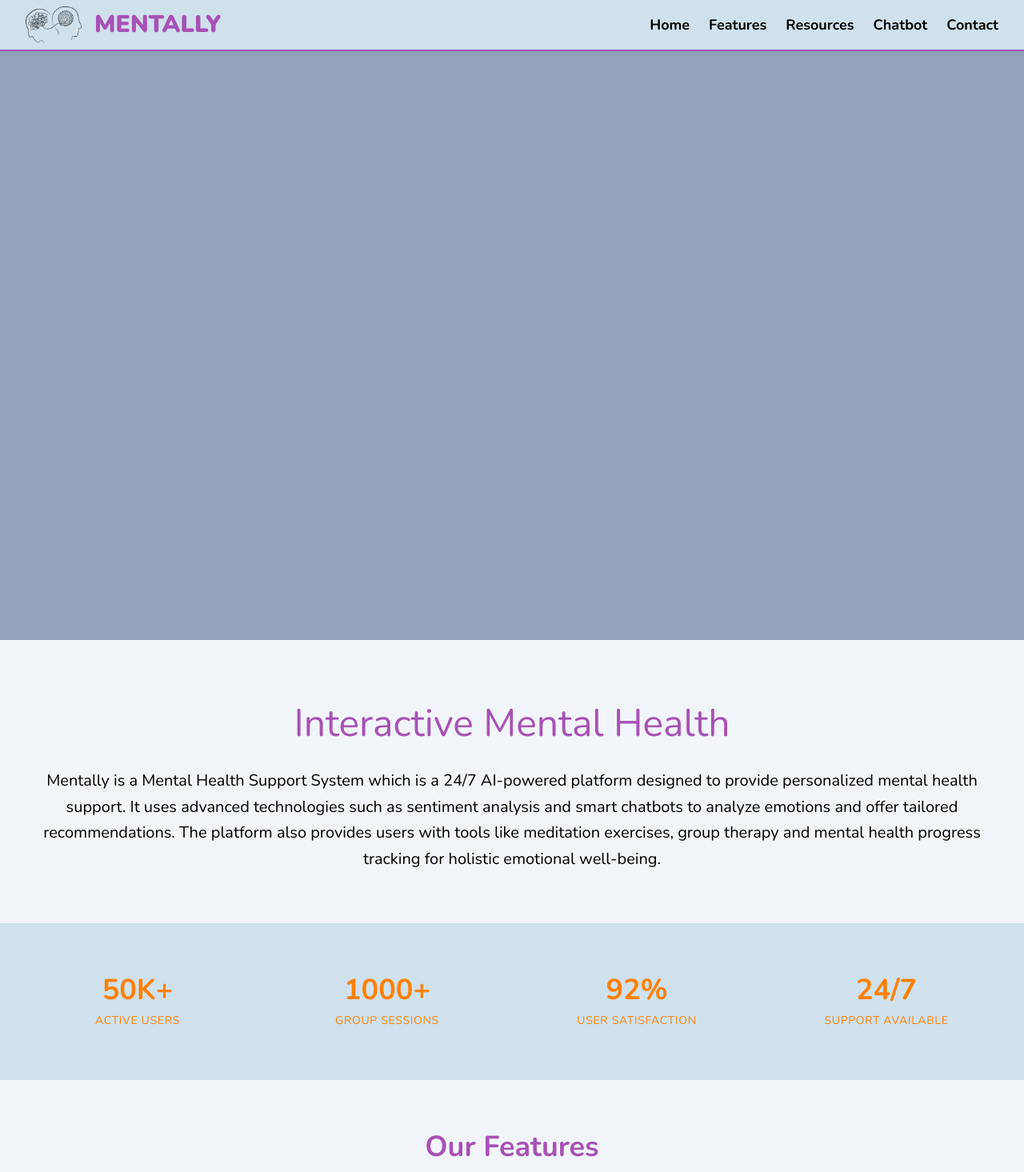
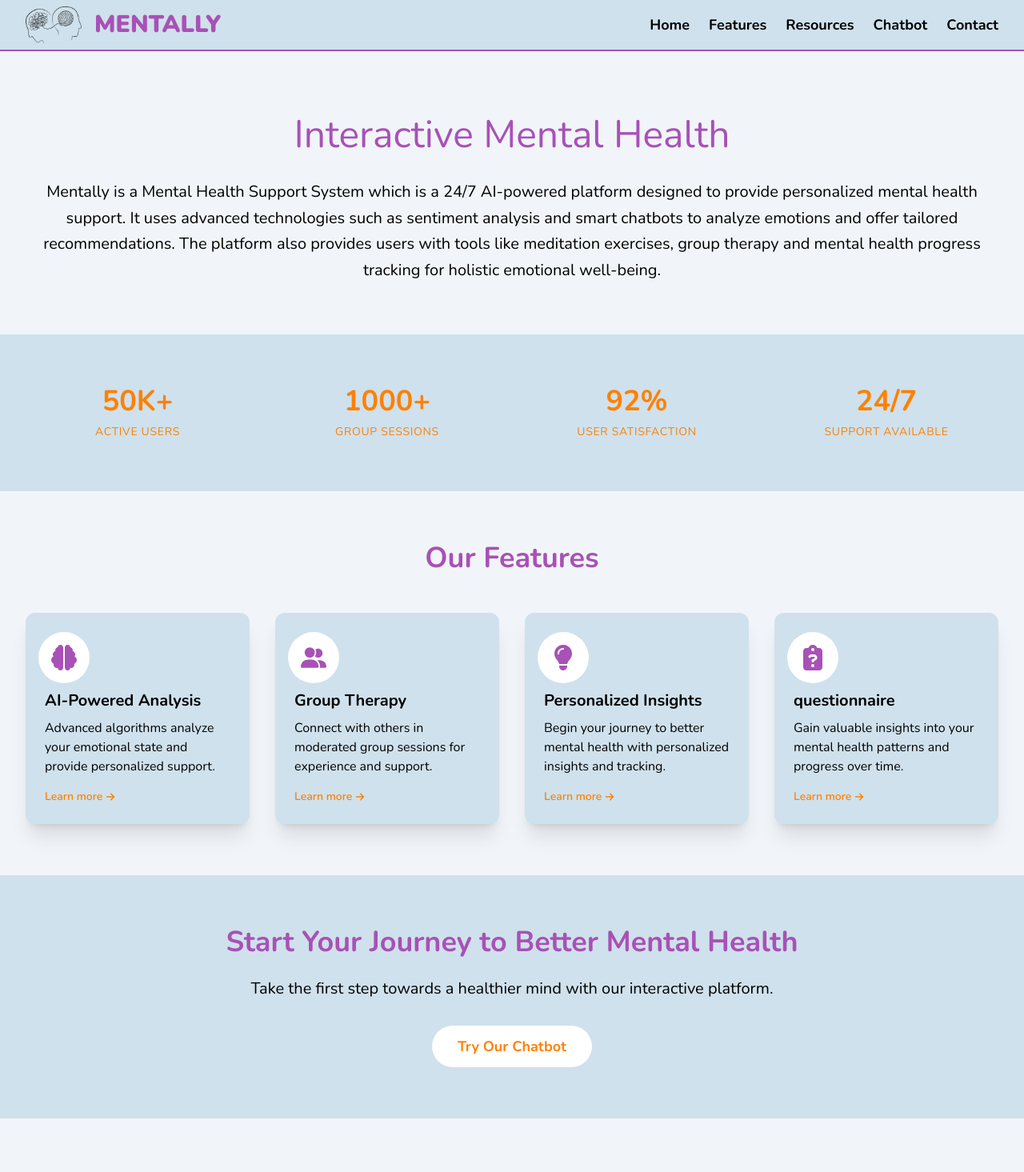
Before and after one commit to ahmed-ehab-reffat/mentally, a Next.js app: page / in a window 1280 px wide. Shown: the top 1465 px of the page at 80% size. Built offline with nearby package versions, Linux system fonts and the light colour scheme.

Commit message:
change button color on hover & change some details at home page

```diff
--- a/app/features/ai-analysis/components/tests.tsx
+++ b/app/features/ai-analysis/components/tests.tsx
@@ -21,9 +21,8 @@ export default function Tests({ selected, onSelect }: Props) {
             <Button
               key={test}
               onClick={() => onSelect(test)}
-              className={`flex justify-between items-center uppercase ${
-                test === selected && "!bg-cyan"
-              }`}
+              selected={test === selected}
+              className="flex justify-between items-center uppercase"
             >
               {test}
               <Plus className="w-3 h-3 fill-secondry" />
--- a/app/features/insights/components/progress-overview.tsx
+++ b/app/features/insights/components/progress-overview.tsx
@@ -26,9 +26,8 @@ export default function ProgressOverview() {
             <Button
               key={period}
               onClick={() => setSelectedPeriod(period)}
-              className={`capitalize ${
-                selectedPeriod === period ? "!bg-cyan" : ""
-              }`}
+              selected={selectedPeriod === period}
+              className="capitalize"
             >
               {period}
             </Button>
--- a/app/features/insights/components/questions.tsx
+++ b/app/features/insights/components/questions.tsx
@@ -32,13 +32,13 @@ export default function Questions({
             <div className="flex gap-2">
               <Button
                 onClick={() => onAnswer("Yes", index)}
-                className={Answers[index] === "Yes" ? "!bg-cyan" : ""}
+                selected={Answers[index] === "Yes"}
               >
                 Yes
               </Button>
               <Button
                 onClick={() => onAnswer("No", index)}
-                className={Answers[index] === "No" ? "!bg-cyan" : ""}
+                selected={Answers[index] === "No"}
               >
                 No
               </Button>
--- a/app/features/questionnaire/page.tsx
+++ b/app/features/questionnaire/page.tsx
@@ -91,9 +91,8 @@ export default function QuestionnairePage() {
               <Button
                 key={`question ${answers.length}: ${option}`}
                 onClick={() => setSelectedOption(option)}
-                className={`*:cursor-pointer ${
-                  option === selectedOption && "!bg-cyan"
-                }`}
+                className="*:cursor-pointer"
+                selected={option === selectedOption}
                 disabled={isAnalyzing}
               >
                 <input
--- a/app/globals.css
+++ b/app/globals.css
@@ -3,7 +3,6 @@
 @theme {
   --color-primary: #a851b6; /*purple*/
   --color-secondry: #ff8000; /*orange*/
-  --color-cyan: #2cd3e1;
   --color-light: #cfe1ec; /*teal*/
   --color-lighter: #f1f5f9; /*gray*/
   --color-dark: #1e293b; /*navy*/
--- a/app/page.tsx
+++ b/app/page.tsx
@@ -1,4 +1,3 @@
-import Landing from "@/components/home/landing";
 import About from "@/components/home/about";
 import Stats from "@/components/home/stats";
 import Chatbot from "@/components/home/chatbot";
@@ -11,7 +10,6 @@ import Newsletter from "@/components/home/newsletter";
 export default function Home() {
   return (
     <>
-      <Landing />
       <About />
       <Stats />
       <Features />
--- a/components/footer.tsx
+++ b/components/footer.tsx
@@ -82,27 +82,27 @@ export default function Footer() {
           <ul className="flex gap-6 mt-6">
             <li id="facebook">
               <a href="#">
-                <Facebook className="w-6 h-6" />
+                <Facebook className="w-6 h-6 hover:fill-secondry duration-300" />
               </a>
             </li>
             <li id="instagram">
               <a href="#">
-                <Instagram className="w-6 h-6" />
+                <Instagram className="w-6 h-6 hover:fill-secondry duration-300" />
               </a>
             </li>
             <li id="x">
               <a href="#">
-                <X className="w-6 h-6" />
+                <X className="w-6 h-6 hover:fill-secondry duration-300" />
               </a>
             </li>
             <li id="linkedin">
               <a href="#">
-                <Linkedin className="w-6 h-6" />
+                <Linkedin className="w-6 h-6 hover:fill-secondry duration-300" />
               </a>
             </li>
             <li id="github">
               <a href="#">
-                <Github className="w-6 h-6" />
+                <Github className="w-6 h-6 hover:fill-secondry duration-300" />
               </a>
             </li>
           </ul>
--- a/components/home/chatbot.tsx
+++ b/components/home/chatbot.tsx
@@ -1,11 +1,12 @@
 import Link from "next/link";
+import Button from "../ui/button";
 
 export default function Chatbot() {
   return (
     <section id="chatbot" className="bg-light py-16">
       <div className="container mx-auto px-4 text-center">
         <div>
-          <h2 className="text-4xl font-bold mb-6">
+          <h2 className="text-primary text-4xl font-bold mb-6">
             Start Your Journey to Better Mental Health
           </h2>
           <p className="text-xl mb-8 max-w-2xl mx-auto">
@@ -13,11 +14,10 @@ export default function Chatbot() {
             platform.
           </p>
 
-          <Link
-            href="/chat"
-            className="bg-white px-8 py-3 text-lg font-bold text-secondry rounded-full shadow-lg cursor-pointer hover:bg-lighter duration-200"
-          >
-            Try Our Chatbot
+          <Link href="/chat">
+            <Button className="!px-8 !py-3 text-lg !rounded-full">
+              Try Our Chatbot
+            </Button>
           </Link>
         </div>
       </div>
--- a/components/home/features.tsx
+++ b/components/home/features.tsx
@@ -18,21 +18,21 @@ export default function Features() {
         </h2>
         <div className="grid grid-cols-1 md:grid-cols-2 xl:grid-cols-4 gap-8">
           {features.map((feature, index) => (
-            <div key={index}>
-              <Link href={feature.href}>
-                <Card className="h-full">
+            <Link href={feature.href} key={index}>
+              <Card className="flex flex-col justify-between h-full">
+                <div>
                   <div className="bg-white p-3 -ml-2 rounded-full w-16 h-16 flex items-center justify-center">
                     {feature.icon}
                   </div>
                   <h3 className="text-xl font-bold my-2">{feature.title}</h3>
                   <p>{feature.description}</p>
+                </div>
                 <div className="mt-4 text-secondry flex items-center text-sm font-semibold">
                   Learn more
                   <ArrowRight className="w-3 h-3 fill-secondry ml-1" />
                 </div>
               </Card>
             </Link>
-            </div>
           ))}
         </div>
       </div>
--- a/components/home/landing.tsx
+++ b/components/home/landing.tsx
@@ -1,8 +1,11 @@
+import Image from "next/image";
+
+import logoBlack from "@/assets/images/logoBlack.png";
+
 export default function Landing() {
   return (
-    <section
-      id="landing"
-      className="h-[calc(100dvh-4rem)] bg-slate-400"
-    ></section>
+    <section id="landing" className="h-[calc(100dvh-4rem)] bg-slate-400">
+      <Image src={logoBlack} alt="mentally" fill />
+    </section>
   );
 }
--- a/components/ui/button.tsx
+++ b/components/ui/button.tsx
@@ -1,8 +1,18 @@
-type Props = React.ButtonHTMLAttributes<HTMLButtonElement>;
+// type Props = React.ButtonHTMLAttributes<HTMLButtonElement>;
 // type Props = React.ComponentProps<"button">;
+type Props = {
+  selected?: boolean;
+} & React.ButtonHTMLAttributes<HTMLButtonElement>;
 
-export default function Button({ children, className = "", ...props }: Props) {
-  const classess = `bg-white text-secondry font-bold px-4 py-2 rounded-md cursor-pointer hover:bg-cyan duration-200 ${className}`;
+export default function Button({
+  children,
+  className = "",
+  selected = false,
+  ...props
+}: Props) {
+  const classess = `${
+    selected ? "bg-primary text-white" : "bg-white text-secondry"
+  } font-bold px-4 py-2 rounded-md cursor-pointer hover:bg-primary hover:text-white duration-200 ${className}`;
 
   return (
     <button {...props} className={classess}>
```
Lines whose indentation alone changed are shown as unchanged.
